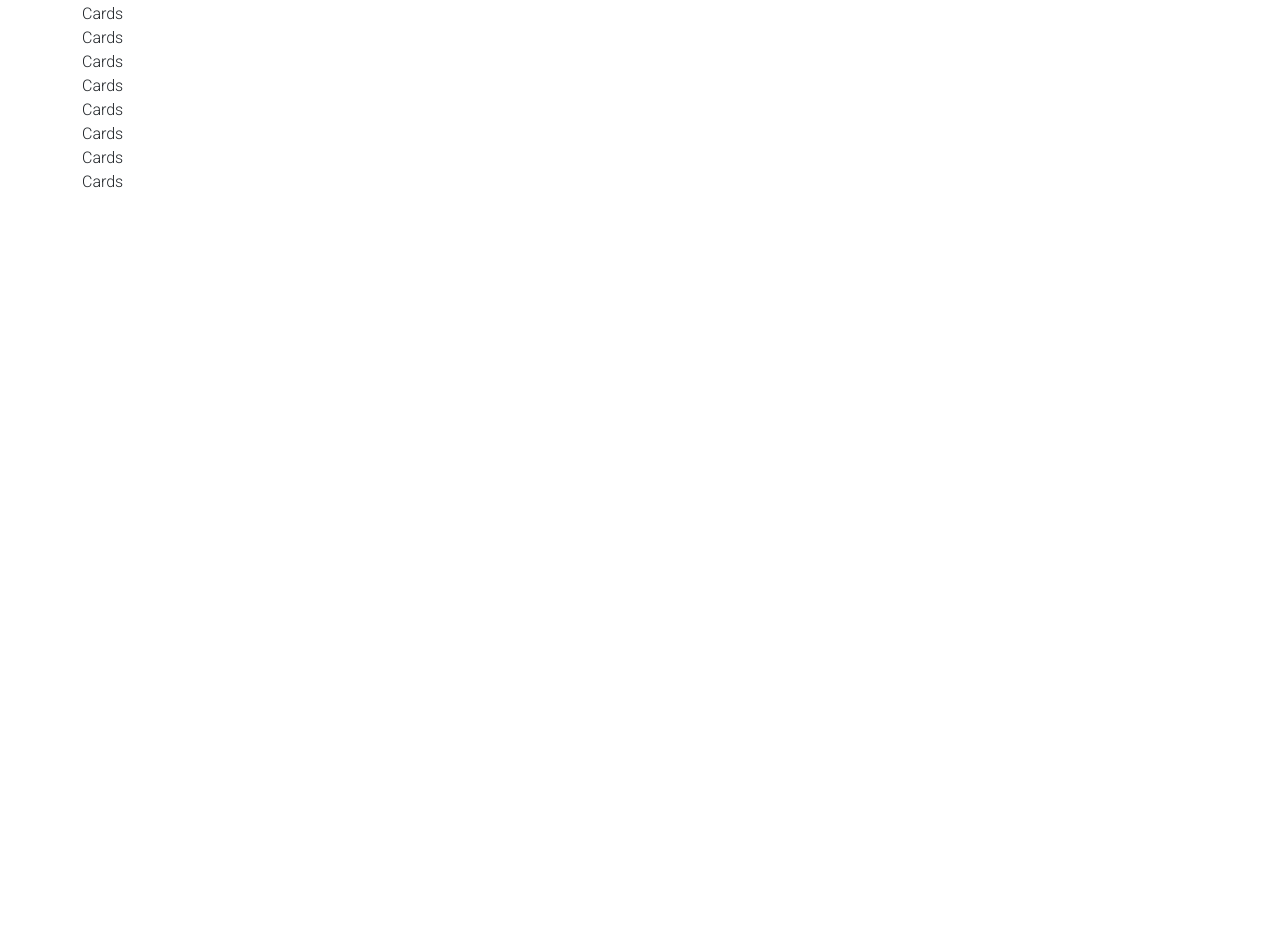
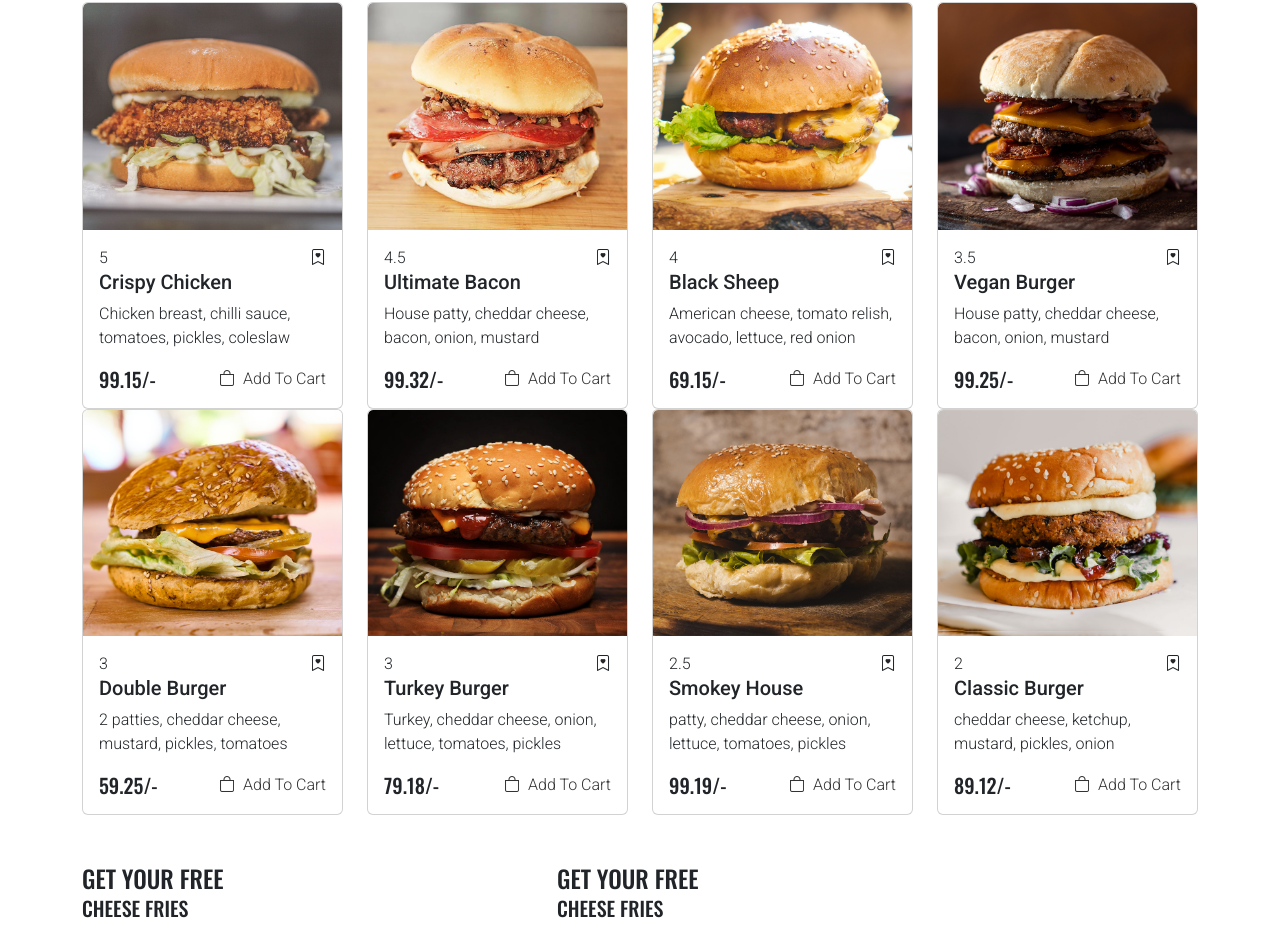
Before and after one commit to tahseen-haider/Grill-n-Blaze-Fast-Food-Online-Shop-, a React (Vite) app in the folder client/: page / in a window 1280 px wide. Shown: the part 2140-3067 px from the top of the page. Before the commit the page ends 2334 px from the top, so only its background shows below. Built offline with nearby package versions, Linux system fonts and the light colour scheme.

Commit message:
new section added

```diff
--- a/client/src/components/Layouts/Cards.jsx
+++ b/client/src/components/Layouts/Cards.jsx
@@ -1,6 +1,38 @@
+import { Card, Col } from "react-bootstrap";
+import { Link } from "react-router-dom";
 
-export default function Cards() {
+export default function Cards({image, rating, title, paragraph, price}) {
+
   return (
-    <div>Cards</div>
+    <Col sm={6} lg={4} xl={3}>
+        <Card className="overflow-hidden">
+            <div className="overflow-hidden">
+                <Card.Img variant="top" src={image}/>
+            </div>
+            <Card.Body>
+                <div className="d-flex align-items-center justify-content-between">
+                    <div className="item-rating">{rating}</div>
+                    <div className="wishlist">
+                        <i className="bi bi-bookmark-heart"></i>
+                    </div>
+                </div>
+
+                <Card.Title>{title}</Card.Title>
+                <Card.Text>{paragraph}</Card.Text>
+
+                <div className="d-flex align-items-center justify-content-between">
+                    <div className="menu-price">
+                        <h5 className="mb-0">{price}/-</h5>
+                    </div>
+                    <div className="add-to-cart">
+                        <Link to="/">
+                            <i className="bi bi-bag me-2"></i>
+                            Add To Cart
+                        </Link>
+                    </div>
+                </div>
+            </Card.Body>
+        </Card>
+    </Col>
   )
 }
--- a/client/src/pages/Home/Section3.jsx
+++ b/client/src/pages/Home/Section3.jsx
@@ -9,6 +9,7 @@ import Image6 from '../../assets/menu/burger-16.jpg'
 import Image7 from '../../assets/menu/burger-17.jpg'
 import Image8 from '../../assets/menu/burger-18.jpg'
 import Cards from "../../components/Layouts/Cards";
+import { Link } from "react-router-dom";
 
 const products = [
     {
@@ -96,10 +97,35 @@ export default function Section3() {
                     {products.map((item, index) => {
                       return <Cards
                         key={index}
-
+                        image={item.image}
+                        rating={item.rating}
+                        title={item.title}
+                        paragraph={item.paragraph}
+                        price={item.price}
+                        // ratingIcons = {ratingIcon}
                       />
                     }
                     )}
+                </Row>
+                <Row className="pt-5">
+                    <Col sm={6} lg={5}>
+                        <div className="ads-box ads-img1 mb-5 mb-md-0">
+                            <h4 className="mb-0">GET YOUR FREE</h4>
+                            <h5>CHEESE FRIES</h5>
+                            <Link to="/" className="btn btn_red px-4 rounded-0">
+                                Learn More
+                            </Link>
+                        </div>
+                    </Col>
+                    <Col sm={6} lg={7}>
+                        <div className="ads-box ads-img2">
+                            <h4 className="mb-0">GET YOUR FREE</h4>
+                            <h5>CHEESE FRIES</h5>
+                            <Link to="/" className="btn btn_red px-4 rounded-0">
+                                Learn More
+                            </Link>
+                        </div>
+                    </Col>
                 </Row>
             </Container>
         </section>
```
